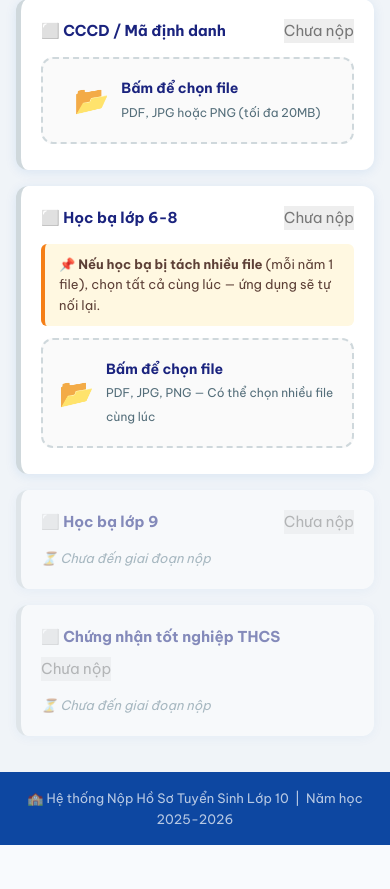
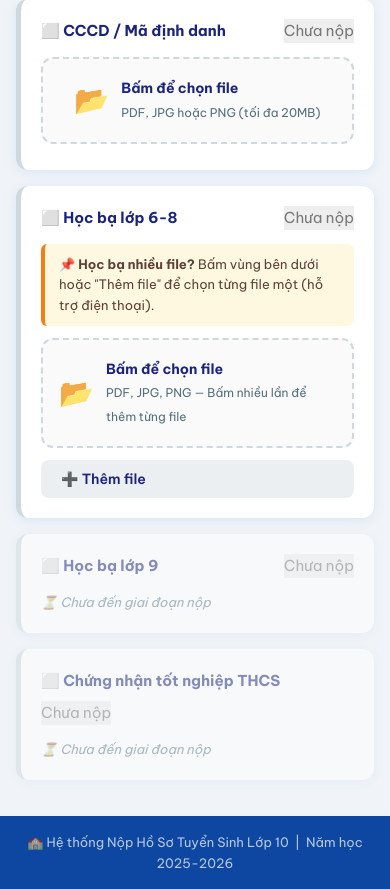
Before and after one commit to MrKhang-Khoi/ts2627, a Flask app: page /student/1 in a window 390 px wide. Shown: the part 681-1570 px from the top of the page. Before the commit the page ends 1526 px from the top, so only its background shows below. Run offline with Flask 3, Linux system fonts and the light colour scheme; the visitor is signed in with stand-in values (Sample User, id 1); data comes from the database, SQL or seed files in the repository; data that the repository does not hold is empty.

Commit message:
feat: mobile multi-file HB68, image rotate editor, fix delete/edit routes, responsive CSS

```diff
--- a/templates/student_profile.html
+++ b/templates/student_profile.html
@@ -99,21 +99,22 @@
 
           {% if can_edit %}
             {% if is_hb68 %}
-            {# === UPLOAD ĐẶC BIỆT CHO HỌC BẠ 6-8: hỗ trợ nhiều file === #}
+            {# === UPLOAD ĐẶC BIỆT CHO HỌC BẠ 6-8: mobile-friendly === #}
             <div class="hb68-info">
-              <p>📌 <strong>Nếu học bạ bị tách nhiều file</strong> (mỗi năm 1 file), chọn tất cả cùng lúc — ứng dụng sẽ tự nối lại.</p>
+              <p>📌 <strong>Học bạ nhiều file?</strong> Bấm vùng bên dưới hoặc "Thêm file" để chọn từng file một (hỗ trợ điện thoại).</p>
             </div>
-            <div class="upload-zone" id="zone-{{ dt }}" onclick="document.getElementById('file-{{ dt }}').click()">
+            <div class="upload-zone" id="zone-{{ dt }}" onclick="triggerHb68Picker()">
               <div class="upload-zone-icon">📂</div>
               <div class="upload-zone-text">
                 <strong>Bấm để chọn file</strong>
-                <small>PDF, JPG, PNG — Có thể chọn nhiều file cùng lúc</small>
+                <small>PDF, JPG, PNG — Bấm nhiều lần để thêm từng file</small>
               </div>
-              <input type="file" id="file-{{ dt }}" class="file-input" accept=".pdf,.jpg,.jpeg,.png" multiple
-                     onchange="onFileSelected('{{ dt }}', this, true)">
+              <input type="file" id="file-HOCBA_6_8" class="file-input" accept=".pdf,.jpg,.jpeg,.png"
+                     onchange="addHb68File(this)">
             </div>
-            <div id="preview-{{ dt }}" class="file-preview-list hidden"></div>
-            <button id="btn-upload-{{ dt }}" class="btn btn-upload btn-block hidden"
+            <div id="hb68-list" class="file-preview-list hidden"></div>
+            <button class="btn btn-secondary" style="width:100%;margin-top:6px" onclick="triggerHb68Picker()">➕ Thêm file</button>
+            <button id="btn-upload-HOCBA_6_8" class="btn btn-upload btn-block hidden"
                     onclick="uploadHb68({{ student.id }})">
               ⬆ Tải lên và nối học bạ 6-8
             </button>
@@ -126,7 +127,7 @@
                 <small>PDF, JPG hoặc PNG (tối đa {{ max_mb }}MB)</small>
               </div>
               <input type="file" id="file-{{ dt }}" class="file-input" accept=".pdf,.jpg,.jpeg,.png"
-                     onchange="onFileSelected('{{ dt }}', this, false)">
+                     onchange="onFileSelected('{{ dt }}', this)">
             </div>
             <div id="preview-{{ dt }}" class="file-preview-list hidden"></div>
             <button id="btn-upload-{{ dt }}" class="btn btn-upload btn-block hidden"
@@ -190,7 +191,7 @@
     </div>
     <div class="form-group">
       <label>Ghi chú</label>
-      <input type="text" id="edit-ghichu" class="form-control" value="{{ student.ghi_chu or '' }}">
+      <input type="text" id="edit-ghichu" class="form-control" value="{{ student.note or '' }}">
     </div>
     <div class="edit-modal-actions">
       <button class="btn btn-secondary" onclick="closeEditModal()">Hủy</button>
@@ -198,143 +199,173 @@
     </div>
   </div>
 </div>
+
+{# === IMAGE EDITOR MODAL === #}
+<div id="img-editor-overlay" class="img-editor-overlay hidden">
+  <div class="img-editor-box">
+    <div class="img-editor-title">✂️ Chỉnh sửa ảnh trước khi tải lên</div>
+    <div class="img-canvas-wrap">
+      <canvas id="img-canvas"></canvas>
+    </div>
+    <div class="img-editor-controls">
+      <button class="btn btn-secondary" onclick="rotateImg(-90)">↺ Xoay trái</button>
+      <button class="btn btn-secondary" onclick="rotateImg(90)">↻ Xoay phải</button>
+    </div>
+    <div class="img-editor-actions">
+      <button class="btn btn-secondary" onclick="cancelImgEdit()">✕ Hủy</button>
+      <button class="btn btn-primary" onclick="confirmImgEdit()">✓ Dùng ảnh này</button>
+    </div>
+  </div>
+</div>
 {% endblock %}
 {% block scripts %}
 <script>
 const STUDENT_ID = {{ student.id }};
+function formatSize(b){return b<1048576?(b/1024).toFixed(0)+' KB':(b/1048576).toFixed(1)+' MB';}
 
-// Khi chọn file — hiển thị tên file + kích hoạt nút tải lên
-function onFileSelected(docType, input, isMulti) {
-  const preview = document.getElementById('preview-' + docType);
-  const btn = document.getElementById('btn-upload-' + docType);
-  const zone = document.getElementById('zone-' + docType);
-  const files = input.files;
-  if (!files || files.length === 0) {
-    preview.classList.add('hidden');
-    btn.classList.add('hidden');
-    zone.classList.remove('zone-selected');
-    return;
+// ===== HB68 MULTI-FILE (mobile-friendly) =====
+let _hb68Files = [];
+function triggerHb68Picker() { document.getElementById('file-HOCBA_6_8').click(); }
+function addHb68File(input) {
+  Array.from(input.files).forEach(f => {
+    if (!_hb68Files.find(x => x.name===f.name && x.size===f.size)) _hb68Files.push(f);
+  });
+  input.value = '';
+  _renderHb68List();
+}
+function removeHb68File(i) { _hb68Files.splice(i,1); _renderHb68List(); }
+function _renderHb68List() {
+  const list = document.getElementById('hb68-list');
+  const btn  = document.getElementById('btn-upload-HOCBA_6_8');
+  const zone = document.getElementById('zone-HOCBA_6_8');
+  if (!_hb68Files.length) {
+    list.classList.add('hidden'); btn.classList.add('hidden');
+    zone.classList.remove('zone-selected'); return;
   }
-  // Hiển thị danh sách file đã chọn
-  let html = '';
-  let totalSize = 0;
-  for (let f of files) {
-    totalSize += f.size;
-    html += `<div class="file-chip">
-      <span class="chip-icon">📄</span>
-      <span class="chip-name">${f.name}</span>
-      <span class="chip-size">${formatSize(f.size)}</span>
-    </div>`;
-  }
-  if (isMulti && files.length > 1) {
-    html = `<div class="multi-info">📎 Đã chọn ${files.length} file — sẽ được nối thành 1 PDF</div>` + html;
-  }
-  preview.innerHTML = html;
-  preview.classList.remove('hidden');
-  btn.classList.remove('hidden');
+  let html = `<div class="multi-info">📎 Đã chọn ${_hb68Files.length} file &mdash; sẽ được nối thành 1 PDF</div>`;
+  _hb68Files.forEach((f,i) => {
+    html += `<div class="file-chip"><span class="chip-icon">📄</span><span class="chip-name">${f.name}</span><span class="chip-size">${formatSize(f.size)}</span><button class="chip-remove" onclick="removeHb68File(${i})">✕</button></div>`;
+  });
+  list.innerHTML = html;
+  list.classList.remove('hidden'); btn.classList.remove('hidden');
   zone.classList.add('zone-selected');
 }
-
-function formatSize(bytes) {
-  if (bytes < 1024 * 1024) return (bytes / 1024).toFixed(0) + ' KB';
-  return (bytes / 1024 / 1024).toFixed(1) + ' MB';
+function uploadHb68(studentId) {
+  if (!_hb68Files.length) { showToast('Vui lòng chọn file trước.', 'error'); return; }
+  const btn = document.getElementById('btn-upload-HOCBA_6_8');
+  btn.disabled = true; btn.textContent = `⏳ Đang xử lý ${_hb68Files.length} file...`;
+  const fd = new FormData();
+  _hb68Files.forEach(f => fd.append('files', f));
+  fetch('/api/merge-hocba-parts/' + studentId, {method:'POST', body: fd})
+    .then(r=>r.json()).then(d=>{
+      if (d.success) { showToast(d.message,'success'); setTimeout(()=>location.reload(),1500); }
+      else { showToast(d.error||'Lỗi.','error'); btn.disabled=false; btn.textContent='⬆ Tải lên và nối học bạ 6-8'; }
+    }).catch(()=>{ showToast('Lỗi kết nối.','error'); btn.disabled=false; btn.textContent='⬆ Tải lên và nối học bạ 6-8'; });
 }
 
-// Upload file đơn
+// ===== IMAGE EDITOR =====
+let _imgAngle=0, _imgSrc=null, _imgCallback=null, _pendingDoc={};
+function onFileSelected(docType, input) {
+  if (!input.files.length) return;
+  const file = input.files[0];
+  const isImg = file.type.startsWith('image/');
+  if (isImg) {
+    _imgCallback = (blob) => { _pendingDoc[docType]=blob; _showPending(docType, blob.name||'image.jpg', blob.size); };
+    _openEditor(file);
+  } else {
+    _pendingDoc[docType] = file;
+    _showPending(docType, file.name, file.size);
+  }
+}
+function _showPending(docType, name, size) {
+  const zone = document.getElementById('zone-'+docType);
+  const preview = document.getElementById('preview-'+docType);
+  const btn = document.getElementById('btn-upload-'+docType);
+  preview.innerHTML = `<div class="file-chip"><span class="chip-icon">📄</span><span class="chip-name">${name}</span><span class="chip-size">${formatSize(size)}</span></div>`;
+  preview.classList.remove('hidden'); btn.classList.remove('hidden');
+  zone.classList.add('zone-selected');
+}
 function uploadFile(docType, studentId) {
-  const input = document.getElementById('file-' + docType);
-  if (!input.files.length) { showToast('Vui lòng chọn file trước.', 'error'); return; }
-  const btn = document.getElementById('btn-upload-' + docType);
-  btn.disabled = true; btn.textContent = '⏳ Đang tải lên...';
+  const file = _pendingDoc[docType];
+  if (!file) { showToast('Vui lòng chọn file trước.','error'); return; }
+  const btn = document.getElementById('btn-upload-'+docType);
+  btn.disabled=true; btn.textContent='⏳ Đang tải lên...';
   const fd = new FormData();
-  fd.append('student_id', studentId);
-  fd.append('doc_type', docType);
-  fd.append('file', input.files[0]);
-  fetch('/api/upload', {method:'POST', body: fd})
-    .then(r => r.json())
-    .then(d => {
-      if (d.success) { showToast(d.message, 'success'); setTimeout(() => location.reload(), 1200); }
-      else { showToast(d.error || 'Lỗi tải lên.', 'error'); btn.disabled = false; btn.textContent = '⬆ Tải lên'; }
-    })
-    .catch(() => { showToast('Lỗi kết nối máy chủ.', 'error'); btn.disabled = false; btn.textContent = '⬆ Tải lên'; });
+  fd.append('student_id', studentId); fd.append('doc_type', docType);
+  fd.append('file', file, file.name||'image.jpg');
+  fetch('/api/upload',{method:'POST',body:fd}).then(r=>r.json()).then(d=>{
+    if(d.success){showToast(d.message,'success');setTimeout(()=>location.reload(),1200);}
+    else{showToast(d.error||'Lỗi tải lên.','error');btn.disabled=false;btn.textContent='⬆ Tải lên';}
+  }).catch(()=>{showToast('Lỗi kết nối.','error');btn.disabled=false;btn.textContent='⬆ Tải lên';});
 }
+function _openEditor(file) {
+  _imgAngle=0;
+  const reader=new FileReader();
+  reader.onload=e=>{ _imgSrc=e.target.result; _drawCanvas(); document.getElementById('img-editor-overlay').classList.remove('hidden'); };
+  reader.readAsDataURL(file);
+}
+function _drawCanvas() {
+  const img=new Image();
+  img.onload=()=>{
+    const c=document.getElementById('img-canvas');
+    const rad=_imgAngle*Math.PI/180;
+    const r90=(_imgAngle===90||_imgAngle===270);
+    c.width=r90?img.height:img.width; c.height=r90?img.width:img.height;
+    const maxW=Math.min(580,window.innerWidth-48);
+    const sc=maxW/c.width;
+    if(sc<1){c.style.width=maxW+'px';c.style.height=(c.height*sc)+'px';}
+    else{c.style.width='';c.style.height='';}
+    const ctx=c.getContext('2d');
+    ctx.save(); ctx.translate(c.width/2,c.height/2); ctx.rotate(rad);
+    ctx.drawImage(img,-img.width/2,-img.height/2); ctx.restore();
+  }; img.src=_imgSrc;
+}
+function rotateImg(d){_imgAngle=(_imgAngle+d+360)%360;_drawCanvas();}
+function confirmImgEdit(){
+  document.getElementById('img-canvas').toBlob(blob=>{
+    const f=new File([blob],'image_edited.jpg',{type:'image/jpeg'});
+    document.getElementById('img-editor-overlay').classList.add('hidden');
+    if(_imgCallback)_imgCallback(f);
+  },'image/jpeg',0.92);
+}
+function cancelImgEdit(){document.getElementById('img-editor-overlay').classList.add('hidden');_imgCallback=null;}
 
-// Upload nhiều file cho học bạ 6-8
-function uploadHb68(studentId) {
-  const input = document.getElementById('file-HOCBA_6_8');
-  if (!input.files.length) { showToast('Vui lòng chọn file trước.', 'error'); return; }
-  const btn = document.getElementById('btn-upload-HOCBA_6_8');
-  btn.disabled = true; btn.textContent = `⏳ Đang xử lý ${input.files.length} file...`;
-  const fd = new FormData();
-  for (let f of input.files) fd.append('files', f);
-  fetch('/api/merge-hocba-parts/' + studentId, {method:'POST', body: fd})
-    .then(r => r.json())
-    .then(d => {
-      if (d.success) { showToast(d.message, 'success'); setTimeout(() => location.reload(), 1500); }
-      else { showToast(d.error || 'Lỗi xử lý file.', 'error'); btn.disabled = false; btn.textContent = '⬆ Tải lên và nối học bạ 6-8'; }
-    })
-    .catch(() => { showToast('Lỗi kết nối.', 'error'); btn.disabled = false; btn.textContent = '⬆ Tải lên và nối học bạ 6-8'; });
+// ===== MERGE & DELETE =====
+function selfMergeTranscript(studentId){
+  const btn=event.target; btn.disabled=true; btn.textContent='⏳ Đang nối...';
+  fetch('/api/merge-transcript/'+studentId,{method:'POST'}).then(r=>r.json()).then(d=>{
+    if(d.success){showToast(d.message||'Nối thành công!','success');setTimeout(()=>location.reload(),1500);}
+    else{showToast(d.error,'error');btn.disabled=false;btn.textContent='📋 Nối học bạ hoàn chỉnh';}
+  });
 }
-
-// Nối học bạ hoàn chỉnh (học sinh tự thực hiện khi đủ 6-8 và 9)
-function selfMergeTranscript(studentId) {
-  const btn = event.target;
-  btn.disabled = true; btn.textContent = '⏳ Đang nối...';
-  fetch('/api/merge-transcript/' + studentId, {method:'POST'})
-    .then(r => r.json())
-    .then(d => {
-      if (d.success) { showToast(d.message || 'Nối học bạ thành công!', 'success'); setTimeout(() => location.reload(), 1500); }
-      else { showToast(d.error, 'error'); btn.disabled = false; btn.textContent = '📋 Nối học bạ hoàn chỉnh'; }
-    });
-}
-
-// Xóa file
-function confirmDelete(studentId, docType, label) {
-  showModal('Bạn có chắc muốn xóa file "' + label + '" đã nộp không?\n\nFile sẽ được lưu vào bộ nhớ tạm, em có thể nộp lại.', () => {
-    fetch('/api/delete-file', {
-      method: 'POST',
-      headers: {'Content-Type': 'application/json'},
-      body: JSON.stringify({student_id: studentId, doc_type: docType})
-    })
-    .then(r => r.json())
-    .then(d => {
-      if (d.success) { showToast('Đã xóa file. Em có thể nộp lại.', 'success'); setTimeout(() => location.reload(), 1000); }
-      else { showToast(d.error || 'Không xóa được.', 'error'); }
-    })
-    .catch(err => { showToast('Lỗi kết nối: ' + err.message, 'error'); });
+function confirmDelete(studentId,docType,label){
+  showModal('Xóa file "'+label+'"?\nFile được lưu backup, có thể nộp lại.',()=>{
+    fetch('/api/delete-file',{method:'POST',headers:{'Content-Type':'application/json'},body:JSON.stringify({student_id:studentId,doc_type:docType})})
+    .then(r=>r.json()).then(d=>{
+      if(d.success){showToast('Đã xóa. Có thể nộp lại.','success');setTimeout(()=>location.reload(),1000);}
+      else showToast(d.error||'Không xóa được.','error');
+    }).catch(e=>showToast('Lỗi: '+e.message,'error'));
   });
 }
 
-// Sửa thông tin học sinh
-function openEditModal() {
-  document.getElementById('edit-modal').classList.remove('hidden');
-}
-function closeEditModal() {
-  document.getElementById('edit-modal').classList.add('hidden');
-}
-function saveEdit() {
-  const btn = document.getElementById('edit-save-btn');
-  btn.disabled = true; btn.textContent = 'Đang lưu...';
-  const payload = {
-    student_id: STUDENT_ID,
-    ho_ten:    document.getElementById('edit-hoten').value.trim(),
-    ngay_sinh: document.getElementById('edit-ngaysinh').value.trim(),
-    lop:       document.getElementById('edit-lop').value.trim(),
-    stt:       document.getElementById('edit-stt').value.trim(),
-    ghi_chu:   document.getElementById('edit-ghichu').value.trim(),
-  };
-  if (!payload.ho_ten) { showToast('Họ tên không được để trống.', 'error'); btn.disabled = false; btn.textContent = '💾 Lưu thay đổi'; return; }
-  fetch('/api/edit-student', {
-    method: 'POST',
-    headers: {'Content-Type': 'application/json'},
-    body: JSON.stringify(payload)
-  })
-  .then(r => r.json())
-  .then(d => {
-    if (d.success) { showToast(d.message, 'success'); setTimeout(() => location.reload(), 1000); }
-    else { showToast(d.error || 'Lỗi lưu.', 'error'); btn.disabled = false; btn.textContent = '💾 Lưu thay đổi'; }
-  })
-  .catch(() => { showToast('Lỗi kết nối.', 'error'); btn.disabled = false; btn.textContent = '💾 Lưu thay đổi'; });
+// ===== EDIT STUDENT INFO =====
+function openEditModal(){document.getElementById('edit-modal').classList.remove('hidden');}
+function closeEditModal(){document.getElementById('edit-modal').classList.add('hidden');}
+function saveEdit(){
+  const btn=document.getElementById('edit-save-btn');
+  btn.disabled=true; btn.textContent='Đang lưu...';
+  const p={student_id:STUDENT_ID,
+    ho_ten:document.getElementById('edit-hoten').value.trim(),
+    ngay_sinh:document.getElementById('edit-ngaysinh').value.trim(),
+    lop:document.getElementById('edit-lop').value.trim(),
+    stt:document.getElementById('edit-stt').value.trim(),
+    ghi_chu:document.getElementById('edit-ghichu').value.trim()};
+  if(!p.ho_ten){showToast('Họ tên không được trống.','error');btn.disabled=false;btn.textContent='💾 Lưu thay đổi';return;}
+  fetch('/api/edit-student',{method:'POST',headers:{'Content-Type':'application/json'},body:JSON.stringify(p)})
+  .then(r=>r.json()).then(d=>{
+    if(d.success){showToast(d.message,'success');setTimeout(()=>location.reload(),1000);}
+    else{showToast(d.error||'Lỗi lưu.','error');btn.disabled=false;btn.textContent='💾 Lưu thay đổi';}
+  }).catch(()=>{showToast('Lỗi kết nối.','error');btn.disabled=false;btn.textContent='💾 Lưu thay đổi';});
 }
 </script>
 {% endblock %}
```
Also changed, not shown: static/css/style.css (+32 -4 lines).
